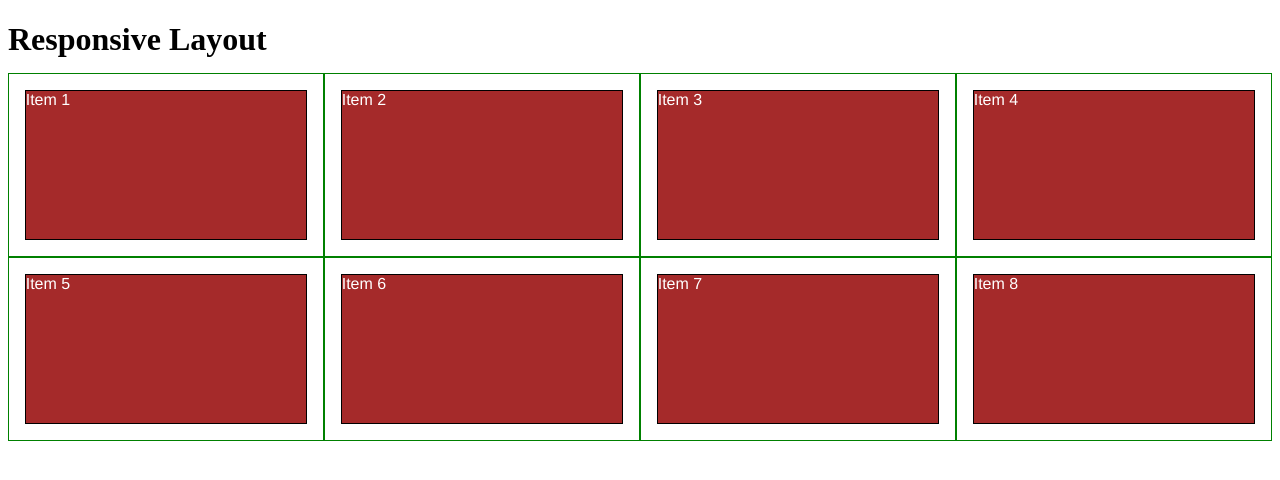
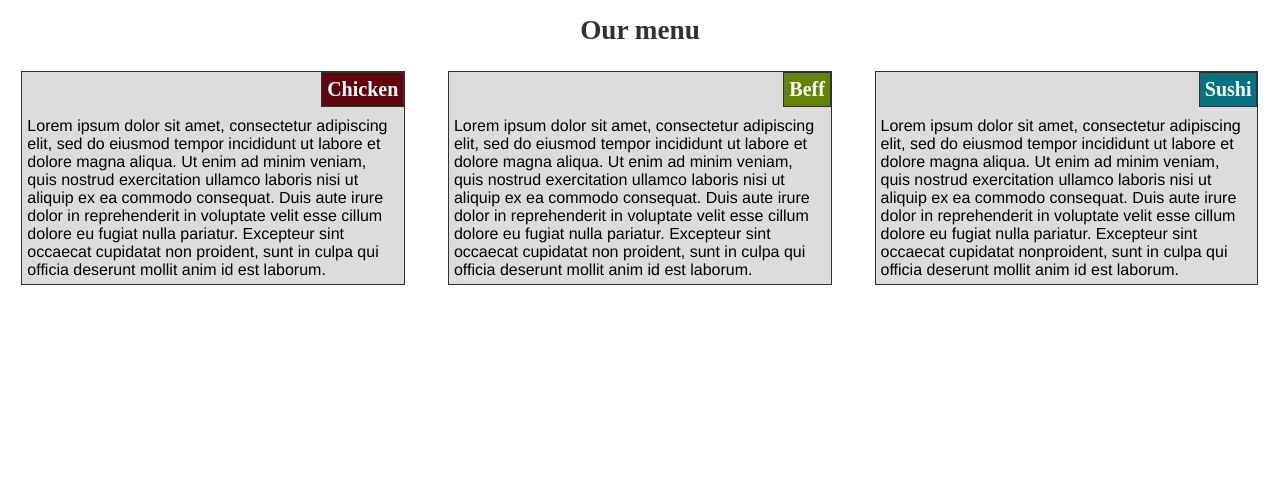
Before and after one commit to hiendo3/mod2_solution, a plain HTML site: page index.html in a window 1280 px wide. Drawn offline with Linux system fonts and the light colour scheme.

Commit message:
version 3

```diff
--- a/css/style.css
+++ b/css/style.css
@@ -1,20 +1,21 @@
 /********** Base styles **********/
 * {
   box-sizing: border-box;
+  margin:0;
+  padding: 0;
 }
 h1 {
-  margin-bottom: 15px;
+  margin: 15px auto;
+  font-weight: bold;
+  font-size: 170%;
+  color: #313131;
+  text-align: center;
 }
 
 p {
-  border: 1px solid black;
-  background-color: #A52A2A;
-  width: 90%;
-  height: 150px;
   margin-right: auto;
   margin-left: auto;
   font-family: Helvetica;
-  color: white;
 }
 
 /* Simple Responsive Framework. */
@@ -22,11 +23,47 @@ p {
   width: 100%;
 }
 
+.content{
+  width: 90%;
+  margin: 10px auto;
+  padding: 5px;
+  border: 1px solid #313131;
+  background: #dedbdc;
+  position: relative;
+}
+
+  .content p{
+    margin-top: 40px;
+  }
+
+.menu-item-title{
+  position: absolute;
+  right:0;
+  top:0;
+  padding: 5px;
+  border: 1px solid #313131;
+  font-size: 125%;
+}
+
+.item1{
+  background: #60050e;
+  color: #fff;
+}
+
+.item2{
+  background: #618403;
+  color: #fff;
+}
+
+.item3{
+  background: #037384;
+  color: #fff;
+}
+
 /********** Large devices only **********/
-@media (min-width: 1200px) {
+@media (min-width: 992px ) {
   .col-lg-1, .col-lg-2, .col-lg-3, .col-lg-4, .col-lg-5, .col-lg-6, .col-lg-7, .col-lg-8, .col-lg-9, .col-lg-10, .col-lg-11, .col-lg-12 {
     float: left;
-    border: 1px solid green;
   }
   .col-lg-1 {
     width: 8.33%;
@@ -67,10 +104,9 @@ p {
 }
 
 /********** Medium devices only **********/
-@media (min-width: 992px) and (max-width: 1199px) {
+@media (min-width: 768px) and (max-width: 991px) {
   .col-md-1, .col-md-2, .col-md-3, .col-md-4, .col-md-5, .col-md-6, .col-md-7, .col-md-8, .col-md-9, .col-md-10, .col-md-11, .col-md-12 {
     float: left;
-    border: 1px solid green;
   }
   .col-md-1 {
     width: 8.33%;
@@ -109,3 +145,46 @@ p {
     width: 100%;
   }
 }
+
+/********** Small devices only **********/
+@media (max-width: 767px) {
+  .col-sm-1, .col-sm-2, .col-sm-3, .col-sm-4, .col-sm-5, .col-sm-6, .col-sm-7, .col-sm-8, .col-sm-9, .col-sm-10, .col-sm-11, .col-sm-12 {
+    float: left;
+  }
+  .col-sm-1 {
+    width: 8.33%;
+  }
+  .col-sm-2 {
+    width: 16.66%;
+  }
+  .col-sm-3 {
+    width: 25%;
+  }
+  .col-sm-4 {
+    width: 33.33%;
+  }
+  .col-sm-5 {
+    width: 41.66%;
+  }
+  .col-sm-6 {
+    width: 50%;
+  }
+  .col-sm-7 {
+    width: 58.33%;
+  }
+  .col-sm-8 {
+    width: 66.66%;
+  }
+  .col-sm-9 {
+    width: 74.99%;
+  }
+  .col-sm-10 {
+    width: 83.33%;
+  }
+  .col-sm-11 {
+    width: 91.66%;
+  }
+  .col-sm-12 {
+    width: 100%;
+  }
+}
--- a/index.html
+++ b/index.html
@@ -7,17 +7,28 @@
 <link rel="stylesheet" type="text/css" href="css/style.css">
 </head>
 <body>
-<h1>Responsive Layout</h1>
+<h1>Our menu</h1>
 
 <div class="row">
-  <div class="col-lg-3 col-md-6"><p>Item 1</p></div>
-  <div class="col-lg-3 col-md-6"><p>Item 2</p></div>
-  <div class="col-lg-3 col-md-6"><p>Item 3</p></div>
-  <div class="col-lg-3 col-md-6"><p>Item 4</p></div>
-  <div class="col-lg-3 col-md-6"><p>Item 5</p></div>
-  <div class="col-lg-3 col-md-6"><p>Item 6</p></div>
-  <div class="col-lg-3 col-md-6"><p>Item 7</p></div>
-  <div class="col-lg-3 col-md-6"><p>Item 8</p></div>
+  <div class="col-lg-4 col-md-6 col-sm-12">
+    <div class="content">
+      <h3 class="menu-item-title item1">Chicken</h3>
+      <p>Lorem ipsum dolor sit amet, consectetur adipiscing elit, sed do eiusmod tempor incididunt ut labore et dolore magna aliqua. Ut enim ad minim veniam, quis nostrud exercitation ullamco laboris nisi ut aliquip ex ea commodo consequat. Duis aute irure dolor in reprehenderit in voluptate velit esse cillum dolore eu fugiat nulla pariatur. Excepteur sint occaecat cupidatat non proident, sunt in culpa qui officia deserunt mollit anim id est laborum.</p>
+    </div>
+
+  </div>
+  <div class="col-lg-4 col-md-6 col-sm-12">
+    <div class="content">
+      <h3 class="menu-item-title item2" >Beff</h3>
+      <p>Lorem ipsum dolor sit amet, consectetur adipiscing elit, sed do eiusmod tempor incididunt ut labore et dolore magna aliqua. Ut enim ad minim veniam, quis nostrud exercitation ullamco laboris nisi ut aliquip ex ea commodo consequat. Duis aute irure dolor in reprehenderit in voluptate velit esse cillum dolore eu fugiat nulla pariatur. Excepteur sint occaecat cupidatat non proident, sunt in culpa qui officia deserunt mollit anim id est laborum.</p>
+    </div>
+  </div>
+  <div class="col-lg-4 col-md-12 col-sm-12">
+    <div class="content">
+      <h3 class="menu-item-title item3">Sushi</h3>
+      <p>Lorem ipsum dolor sit amet, consectetur adipiscing elit, sed do eiusmod tempor incididunt ut labore et dolore magna aliqua. Ut enim ad minim veniam, quis nostrud exercitation ullamco laboris nisi ut aliquip ex ea commodo consequat. Duis aute irure dolor in reprehenderit in voluptate velit esse cillum dolore eu fugiat nulla pariatur. Excepteur sint occaecat cupidatat nonproident, sunt in culpa qui officia deserunt mollit anim id est laborum.</p>
+    </div>
+  </div>
 </div>
 
 </body>
```
